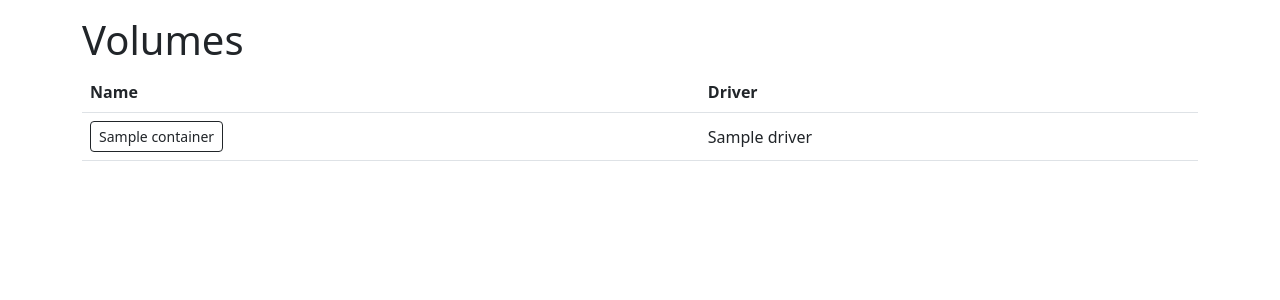
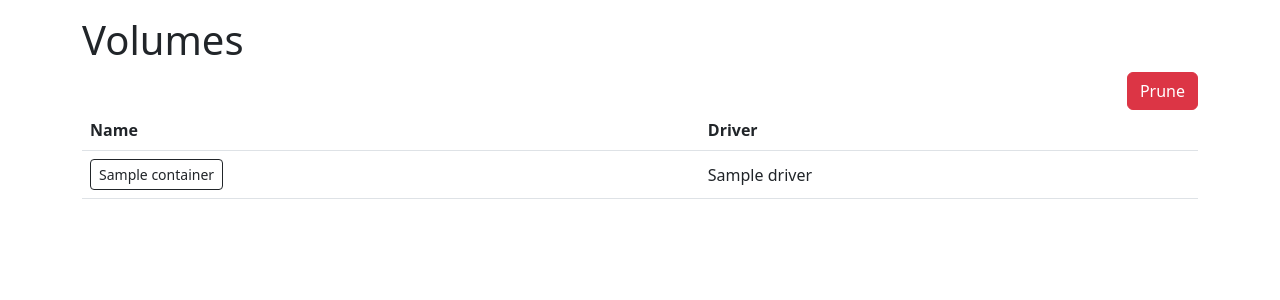
Before and after one commit to rothdennis/crane, a Flask app: template app/templates/sites/volumes.html in a window 1280 px wide. Shown: the part 56-356 px from the top of the page. Run offline with Flask 2, Linux system fonts and the light colour scheme; the template is opened without the code that fills it: most values are stand-ins (such as "Sample title", 1, 10 or a date in 2020).

Commit message:
add option to prune images, networks and volumes

```diff
--- a/app/main.py
+++ b/app/main.py
@@ -88,8 +88,18 @@ def container(id):
     container = client.containers.get(id)
     return render_template("sites/container.html", data=container)
 
-@app.route("/volumes")
+@app.route("/volumes", methods=['GET', 'POST'])
 def volumes():
+
+    if action := request.form.get("action", None):
+        print(action)
+        if action == "prune":
+            try:
+                client.volumes.prune()
+                flash('Volumes successfully pruned', 'success')
+            except Exception as e:
+                flash(e, 'danger')
+
     volumes = client.volumes.list()
     volumes = sorted(volumes, key=lambda x: x.name)
     return render_template("sites/volumes.html", data=volumes)
@@ -99,8 +109,18 @@ def volume(id):
     volume = client.volumes.get(id)
     return render_template("sites/volume.html", data=volume)
 
-@app.route("/images")
+@app.route("/images", methods=['GET', 'POST'])
 def images():
+
+    if action := request.form.get("action", None):
+        print(action)
+        if action == "prune":
+            try:
+                client.images.prune()
+                flash('Images successfully pruned', 'success')
+            except Exception as e:
+                flash(e, 'danger')
+
     images = client.images.list()
     images = sorted(images, key=lambda x: x.tags[0])
     return render_template("sites/images.html", data=images)
@@ -110,8 +130,18 @@ def image(id):
     image = client.images.get(id)
     return render_template("sites/image.html", data=image)
 
-@app.route("/networks")
+@app.route("/networks", methods=['GET', 'POST'])
 def networks():
+
+    if action := request.form.get("action", None):
+        print(action)
+        if action == "prune":
+            try:
+                client.networks.prune()
+                flash('Networks successfully pruned', 'success')
+            except Exception as e:
+                flash(e, 'danger')
+
     networks = client.networks.list()
     networks = sorted(networks, key=lambda x: x.name)
     return render_template("sites/networks.html", data=networks)
--- a/app/templates/sites/volumes.html
+++ b/app/templates/sites/volumes.html
@@ -2,6 +2,14 @@
 
 {% block content %}
 <h1>Volumes</h1>
+
+<!-- ACTIONS -->
+
+<form method="post" action="/volumes">
+    <div class="d-grid gap-2 d-md-flex justify-content-md-end">
+        <button type="submit" class="btn btn-danger" name="action" value="prune">Prune</button>
+    </div>
+</form>
 
 <div class="table-responsive">
     <table class="table table-hover align-middle">
```
Also changed, not shown: app/templates/sites/images.html (+8 -0 lines), app/templates/sites/networks.html (+8 -0 lines).
